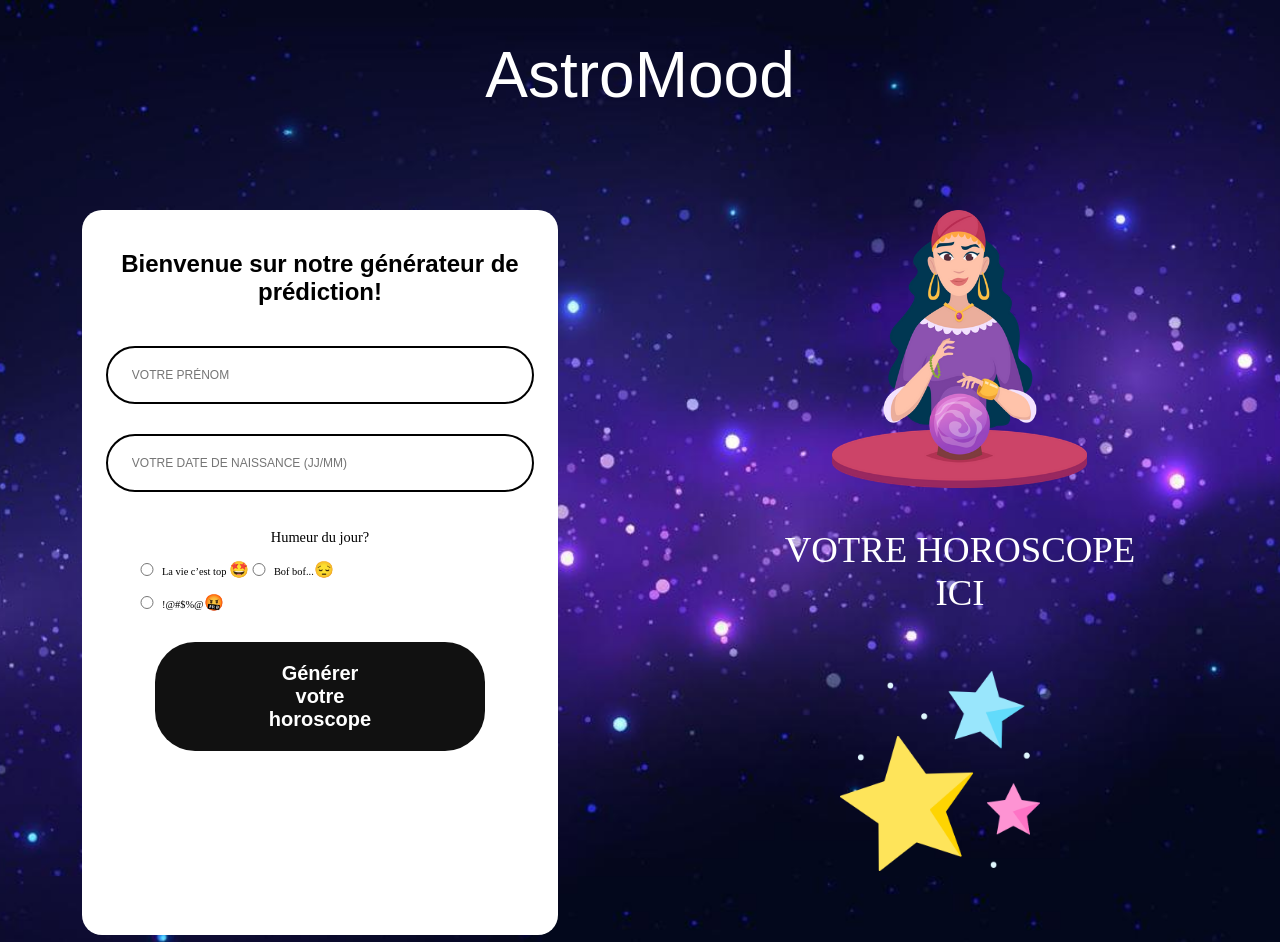
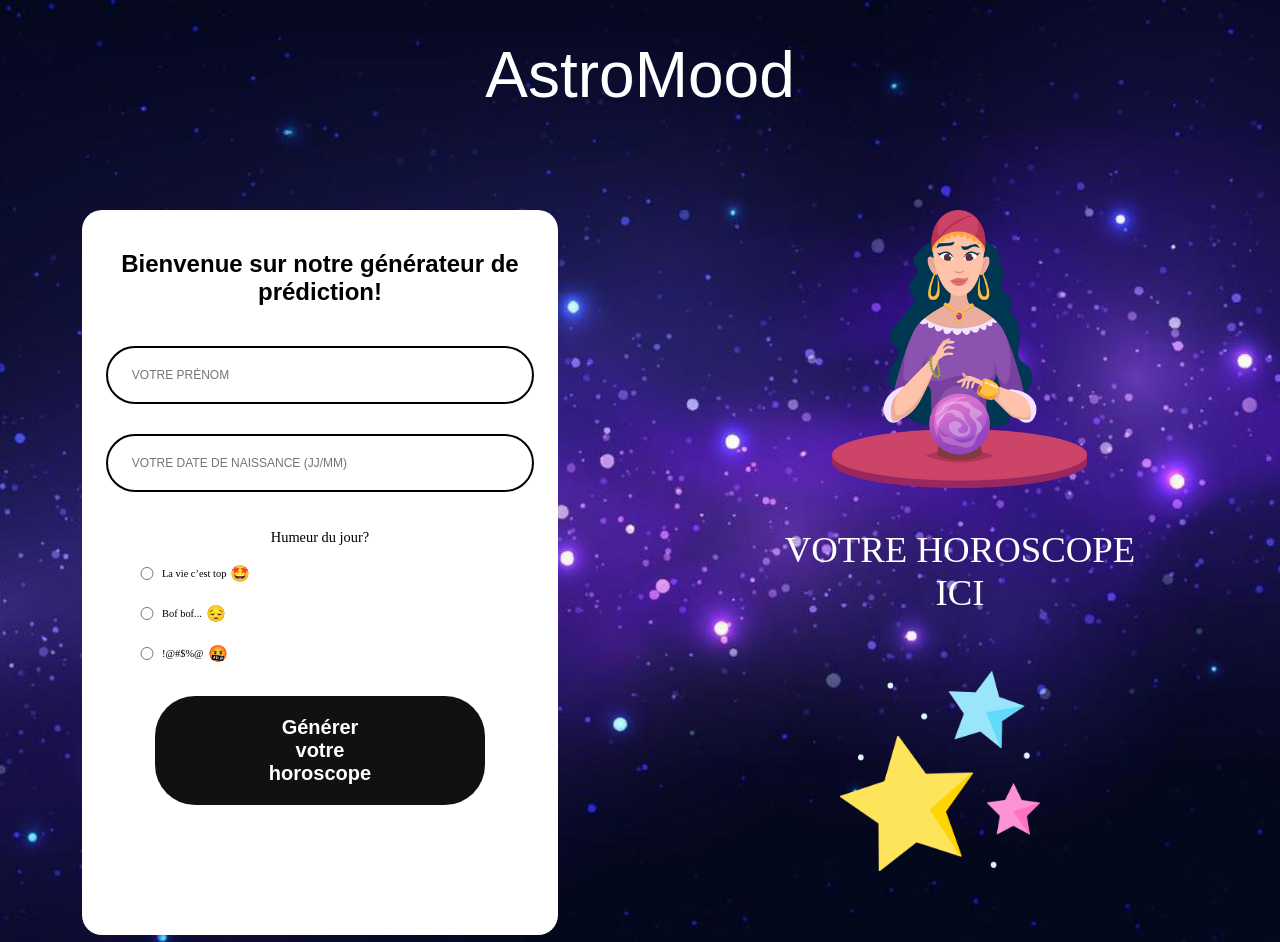
Before and after one commit to emmanuelRitzler/Astromood, a plain HTML site: page index.html in a window 1280 px wide. Shown: the top 942 px of the page. Drawn offline with Linux system fonts and the light colour scheme; a web font is replaced by a local one.

Commit message:
Center text mood button

```diff
--- a/style.css
+++ b/style.css
@@ -151,6 +151,14 @@ button {
   font-size: 40px;
 }
 
+.mood-container {
+    display: flex;
+    align-items: center;
+    flex-wrap: wrap;
+    width: 160px;
+    height: auto;
+}
+
 .mood-select {
   margin-bottom: 30px;
   width: 100%;
@@ -162,12 +170,17 @@ button {
 }
 
 label {
+    height: 26px;
     font-size: 1.3vh;
+    display: flex;
+    align-items: center;
 }
 
 .mood-option {
+    width: 100%;
     display: flex;
     align-items: center;
+    height: 26px;
 }
 
 .mood-option:hover {
@@ -181,7 +194,7 @@ input[type='radio'] {
 }
 
 .mood-option-icon {
-  display: inline-block;
+  margin-left: 4px;
 }
 
 .mood-option-icon {
@@ -201,13 +214,6 @@ input[type='radio'] {
 
 .mood-option:not(:last-child) {
   margin-bottom: 14px;
-}
-
-.mood-container {
-    display: flex;
-    align-items: center;
-    flex-wrap: wrap;
-    width: 70%;
 }
 
 .btn-form-submit {
```
Also changed, not shown: index.html (indentation only).
